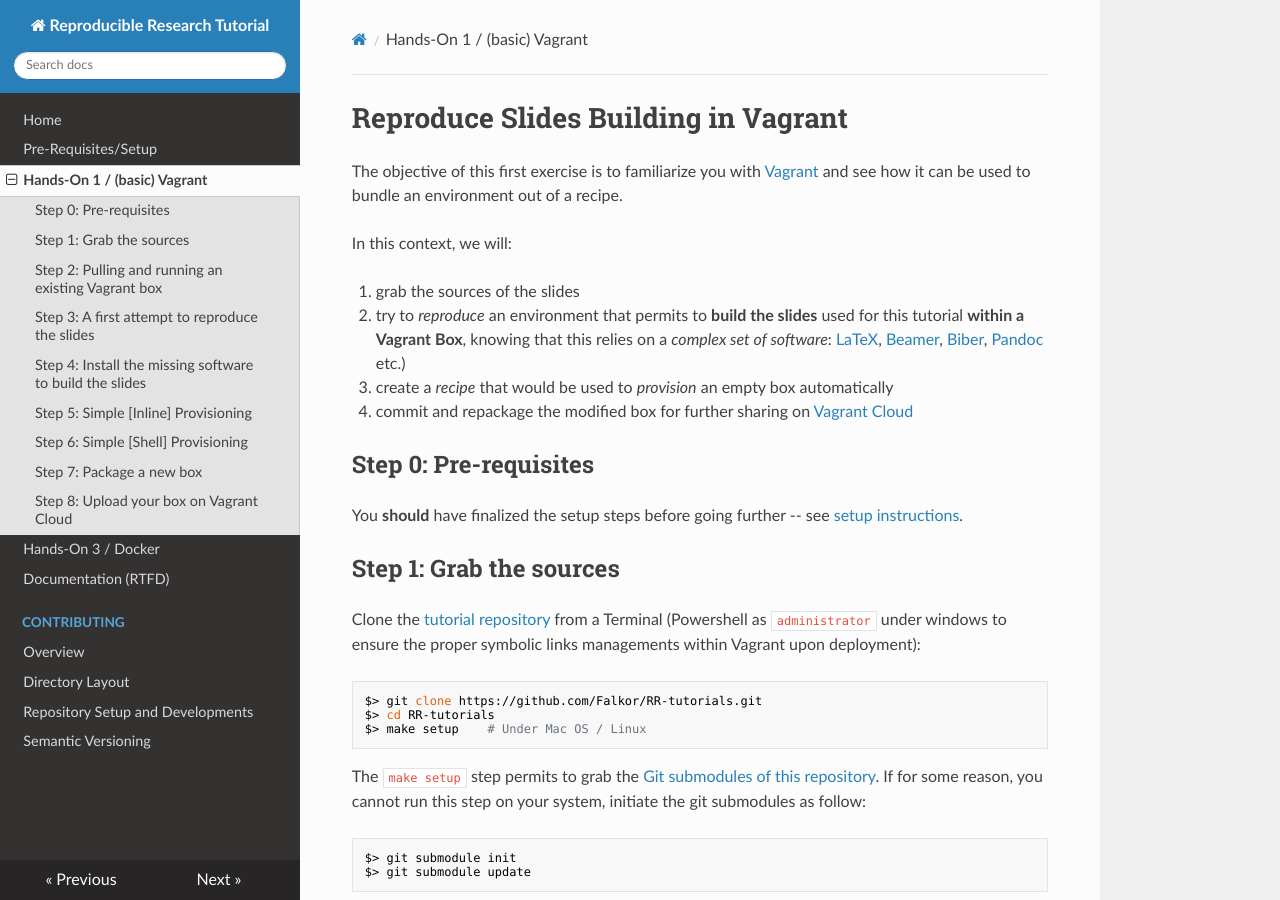
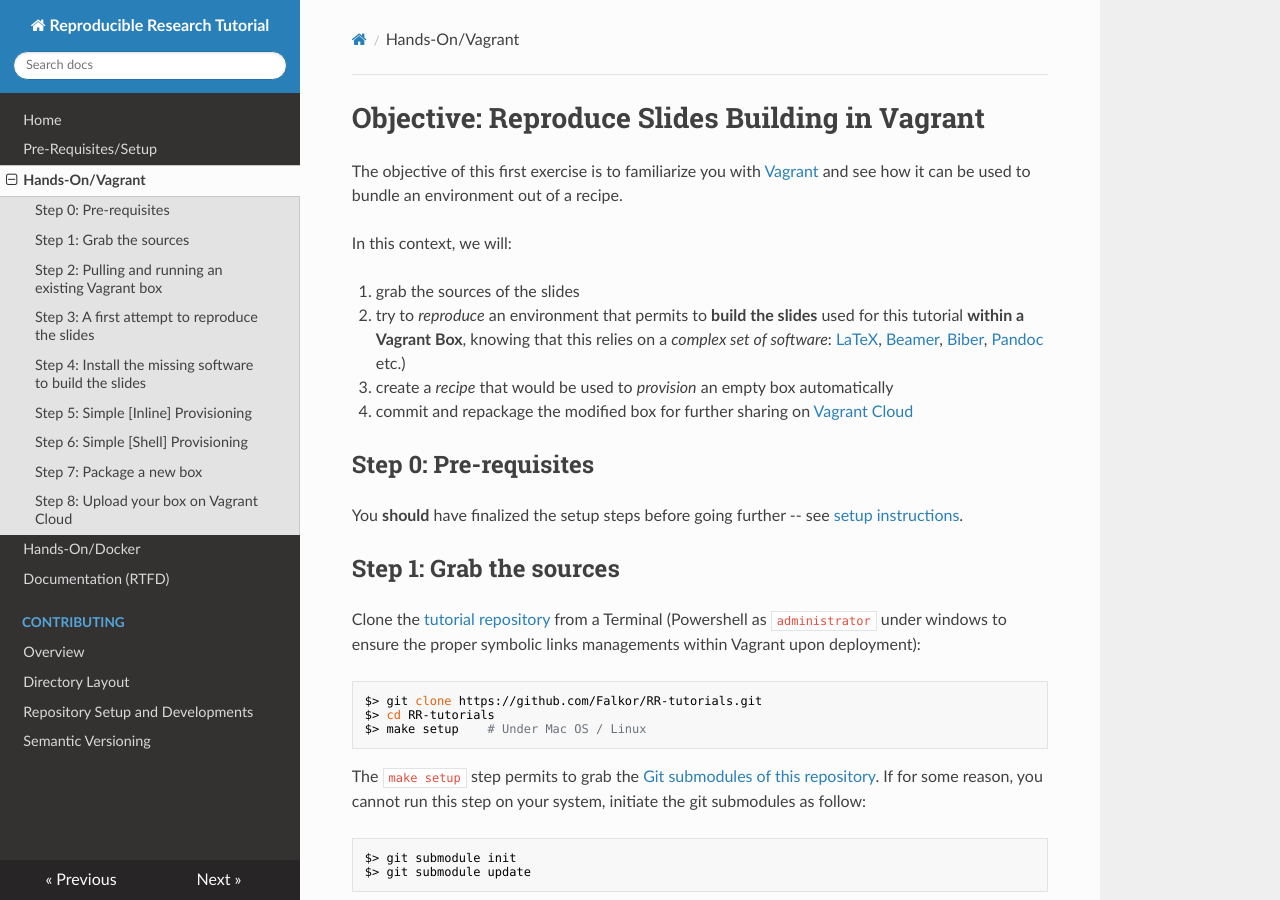
Before and after one commit to Falkor/RR-tutorials, an MkDocs documentation site: the page built from docs/hands-on/vagrant.md, in a window 1280 px wide and 900 px high. Built offline with MkDocs 1.6.1, drawn with Linux system fonts in a browser that asks for light colours; nearby versions of some CDN libraries; old or Windows-style settings are respelled for this version of MkDocs.

Commit message:
new layout docs
Signed-off-by: Sebastien Varrette <Sebastien.Varrette@uni.lu>

```diff
--- a/docs/hands-on-01.md
+++ b/docs/hands-on/vagrant.md
@@ -1,5 +1,5 @@
 
-# Reproduce Slides Building in Vagrant
+# Objective: Reproduce Slides Building in Vagrant
 
 The objective of this first exercise is to familiarize you with [Vagrant](https://www.vagrantup.com) and see how it can be used to bundle an environment out of a recipe.
 
--- a/mkdocs.yml
+++ b/mkdocs.yml
@@ -2,8 +2,8 @@ site_name: Reproducible Research Tutorial
 pages:
 - Home: 'index.md'
 - Pre-Requisites/Setup: 'setup/index.md'
-- Hands-On 1 / (basic) Vagrant: 'hands-on-01.md'
-- Hands-On 3 / Docker: '03-hands-on-docker.md'
+- Hands-On/Vagrant: 'hands-on/vagrant.md'
+- Hands-On/Docker:  'hands-on/docker.md'
 - Documentation (RTFD): 'rtfd.md'
 - Contributing:
   - 'Overview': 'contributing/index.md'
```
Also changed, not shown: docs/hands-on/docker.md (renamed from docs/03-hands-on-docker.md).
